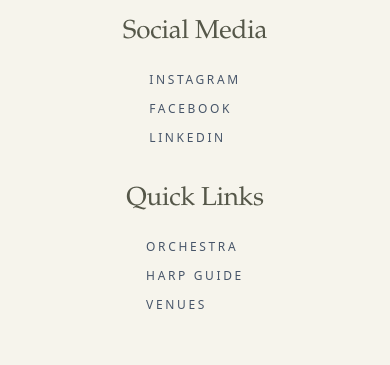
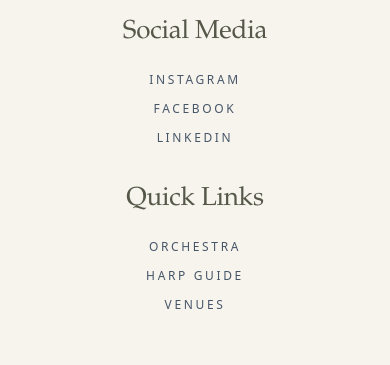
Before and after one commit to JaccobStanton/harp-by-colleen, a React (Vite) app: page /aboutme in a window 390 px wide. Shown: the part 1879-2244 px from the top of the page. Built offline with nearby package versions, Linux system fonts and the light colour scheme; a web font is replaced by a local one.

Commit message:
Updated Footer so Social and Quick Links items are now center at all breakpoints

```diff
--- a/src/components/Footer.jsx
+++ b/src/components/Footer.jsx
@@ -147,7 +147,7 @@
               sx={{
                 display: "flex",
                 flexDirection: "column",
-                alignItems: "flex-start",
+                alignItems: "center",
                 gap: 1.25,
               }}
             >
@@ -192,7 +192,7 @@
               sx={{
                 display: "flex",
                 flexDirection: "column",
-                alignItems: { xs: "flex-start", md: "center" }, // <— centered stack
+                alignItems: { xs: "center", md: "center" }, // <— centered stack
                 gap: 1.25,
               }}
             >
```
